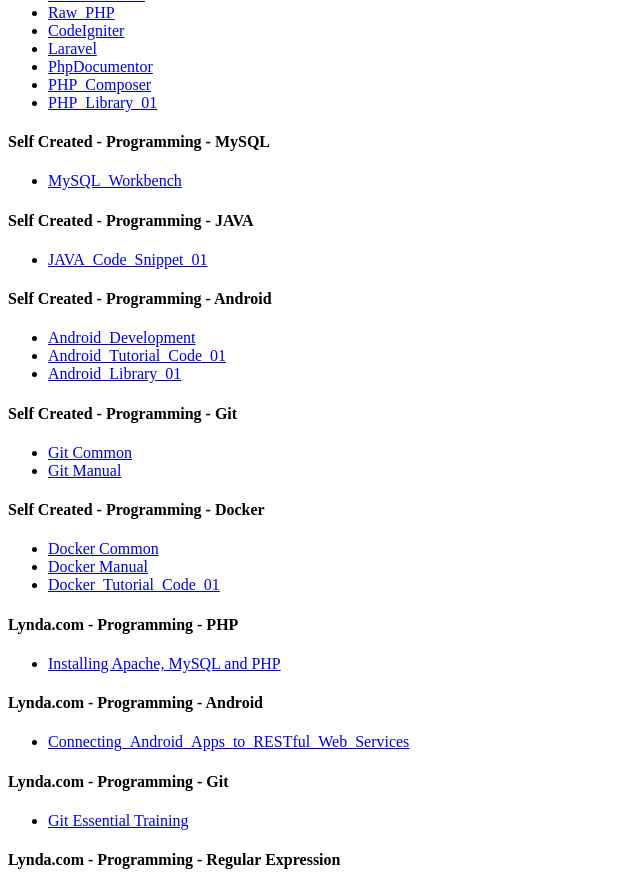
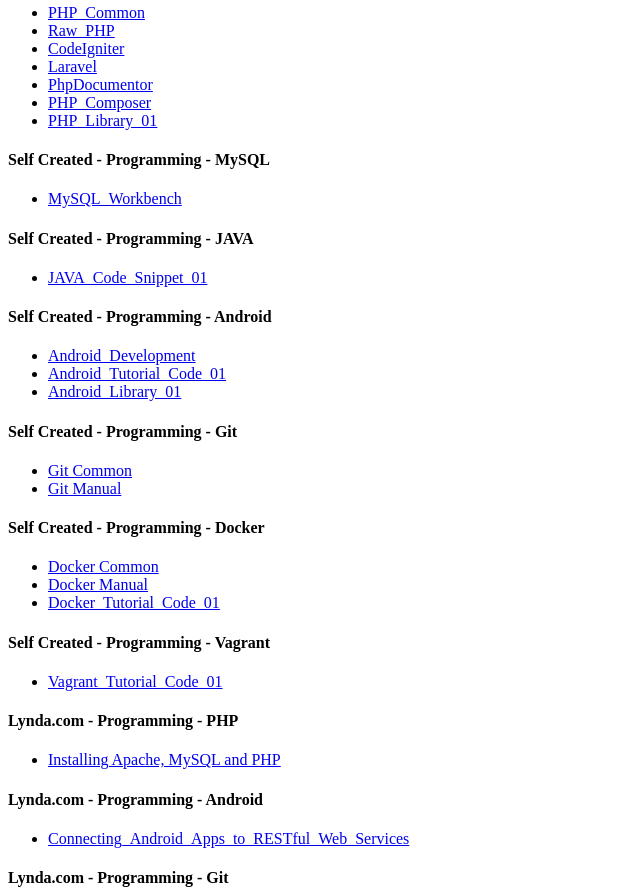
Before and after one commit to riazul702/riazul702.github.io, a plain HTML site: page index.html in a window 1280 px wide. Shown: the part 1264-2155 px from the top of the page, without its empty margins (0-640 px from the left). Drawn offline with Linux system fonts and the light colour scheme.

Commit message:
Update index.html

```diff
--- a/index.html
+++ b/index.html
@@ -29,6 +29,7 @@
                         <li><a href="#self_android">Android</a></li>
                         <li><a href="#self_git">Git</a></li>
                         <li><a href="#self_docker">Docker</a></li>
+                        <li><a href="#self_vagrant">Vagrant</a></li>
                         <li>Regular Expression</li>
                     </ul>
                 </li>
@@ -177,6 +178,13 @@
     </ul>
     </div>
 
+    <div id="self_vagrant">
+    <h4>Self Created - Programming - Vagrant</h4>
+    <ul>
+        <li><a href="https://docs.google.com/document/d/1c4i-SkLZN08KsPZ35DCSONKtdafMM5KiEJAiuMAcV-Q/edit?usp=sharing" target="_blank">Vagrant_Tutorial_Code_01</a></li>
+    </ul>
+    </div>
+
     <div id="lynda_php">
     <h4>Lynda.com - Programming - PHP</h4>
     <ul>
```
